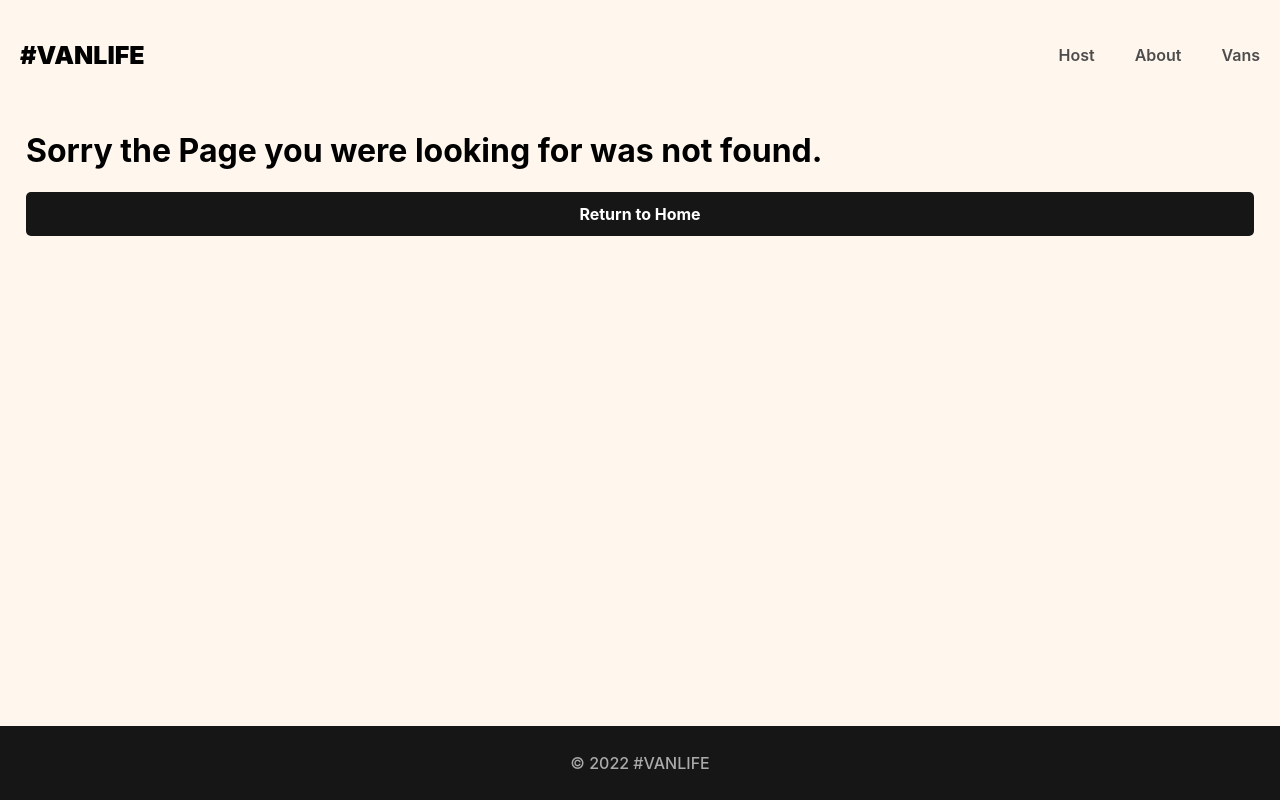
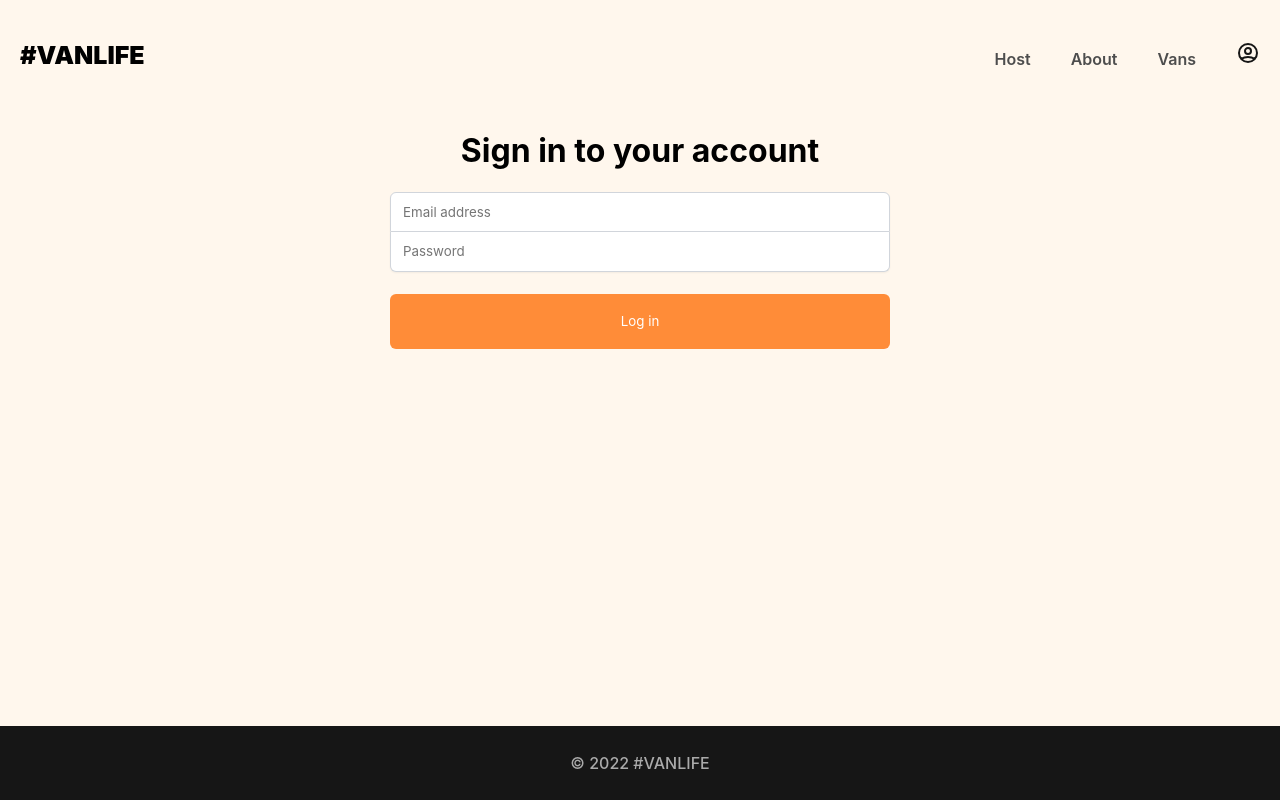
Before and after one commit to JIrv30/project10-vanlife, a React (Vite) app: page /login in a window 1280 px wide. Before the commit this address had no page. Built offline with nearby package versions, Linux system fonts and the light colour scheme; what miragejs would draw is missing.

Commit message:
login page created

```diff
--- a/src/App.jsx
+++ b/src/App.jsx
@@ -1,4 +1,4 @@
-import { BrowserRouter, Routes, Route, Link } from 'react-router-dom'
+import { BrowserRouter, Routes, Route } from 'react-router-dom'
 import Home from './Home';
 import About from './About';
 import Vans from './Vans';
@@ -14,6 +14,7 @@
 import HostVanPricing from './pages/HostVanPricing'
 import HostVanInfo from './pages/HostVanInfo'
 import NotFound from './pages/NotFound';
+import Login from './pages/Login';
 
 import './App.css'
 import './server'
@@ -33,6 +34,10 @@
           <Route path="about" element={<About />} />
           <Route path="vans" element={<Vans />} />
           <Route path="vans/:id" element={<VanDetail />} />
+          <Route
+            path='login'
+            element={<Login />}
+          />
 
           <Route path='host' element={<HostLayout />} >
             <Route index element={<Dashboard />} />
--- a/src/Vans.jsx
+++ b/src/Vans.jsx
@@ -1,14 +1,26 @@
 import { useEffect, useState } from 'react'
 import {Link, useSearchParams} from 'react-router-dom'
+import { getVans } from './api'
 
 export default function Vans () {
   const [vans, setVans] = useState([])
   const [searchParams, setSearchParams] = useSearchParams()
+  const [loading, setLoading] = useState(false)
+  const [error, setError] = useState(null)
 
   useEffect(()=>{
-    fetch('/api/vans')
-    .then(res=>res.json())
-    .then(data=>setVans(data.vans))
+    async function loadVans () {
+      setLoading(true)
+      try {
+        const data = await getVans()
+        setVans(data)
+      } catch (err) {
+        setError(err)
+      } finally {
+        setLoading(false)
+      }
+    }
+    loadVans()
   },[])
 
   const typeFilter = searchParams.get('type')
@@ -47,6 +59,14 @@
       </Link>
     </div>
   ))
+
+  if(loading) {
+    return <h1>Loading...</h1>
+  }
+
+  if (error) {
+    return <h1>There was an error: {error.message}</h1>
+  }
 
   return (
     <div className='van-list-container'>
--- /dev/null
+++ b/src/api.js
@@ -0,0 +1,14 @@
+
+export async function getVans () {
+  const res = await fetch('/api/vans')
+  if(!res.ok) {
+    throw {
+      message : 'Failed to fetch vans',
+      statusText: res.statusText,
+      status: res.status
+    }
+  }
+  const data = await res.json()
+  return data.vans
+
+}
--- a/src/components/Header.jsx
+++ b/src/components/Header.jsx
@@ -1,4 +1,5 @@
 import {NavLink ,Link } from "react-router-dom";
+import userCircle from '../assets/user-circle.svg'
 
 export default function Header () {
 
@@ -27,6 +28,16 @@
         to="/vans"
         style={({isActive})=>isActive ? activeStyles : null}
         >Vans</NavLink>
+
+        <Link
+        to='login'
+        className="login-link"
+        >
+          <img
+          src={userCircle}
+          className="login-icon"
+          />
+        </Link>
       </nav>
     </header>
   )
--- a/src/index.css
+++ b/src/index.css
@@ -470,3 +470,51 @@
   background-color: #161616;
   color: white;
 }
+
+/* Login form */
+
+.login-container {
+  display: flex;
+  flex-direction: column;
+  align-items: center;
+  padding-inline: 27px;
+}
+
+.login-form {
+  display: flex;
+  flex-direction: column;
+  width: 100%;
+  max-width: 500px;
+}
+
+.login-form > input {
+  border: 1px solid rgba(209, 213, 219);
+  height: 40px;
+  text-indent: 10px;
+  font-family: "Inter", sans-serif;
+  box-shadow: 0px 1px 2px rgba(0, 0, 0, 0.05);
+  font-weight: 400;
+}
+
+.login-form > input:focus {
+  outline: none;
+}
+
+.login-form > input:first-of-type {
+  border-radius: 6px 6px 0px 0px;
+}
+
+.login-form > input:last-of-type {
+  border-radius: 0px 0px 6px 6px;
+  border-top: none;
+}
+
+.login-form > button {
+  background-color: #FF8C38;
+  border: none;
+  border-radius: 6px;
+  height: 55px;
+  margin-top: 22px;
+  color: white;
+  font-family: "Inter", sans-serif;
+}
--- /dev/null
+++ b/src/pages/Login.jsx
@@ -0,0 +1,45 @@
+import { useState } from "react";
+import { useNavigate } from "react-router-dom";
+
+export default function Login () {
+  const [loginFormData, setLoginFormData] = useState({
+    email:'',
+    password: ''
+  })
+
+  function handleSubmit (e) {
+    e.preventDefault()
+    console.log(loginFormData)
+  }
+
+  function handleChange (e) {
+    const {name, value} = e.target
+    setLoginFormData(prev => ({
+      ...prev,
+      [name]: value
+    }))
+  }
+
+  return (
+    <div className="login-container">
+      <h1>Sign in to your account</h1>
+      <form onSubmit={handleSubmit} className="login-form">
+        <input
+        name="email"
+        onChange={handleChange}
+        type="email"
+        placeholder="Email address"
+        value={loginFormData.email}
+        />
+        <input
+        name="password"
+        onChange={handleChange}
+        type="password"
+        placeholder="Password"
+        value={loginFormData.password}
+        />
+        <button>Log in</button>
+      </form>
+    </div>
+  )
+}
--- a/src/server.js
+++ b/src/server.js
@@ -20,6 +20,7 @@
         this.logging = false
 
         this.get("/vans", (schema, request) => {
+            // return new Response(400, {}, {error: "Error fetching data"})
             return schema.vans.all()
         })
 
```
Also changed, not shown: src/assets/user-circle.svg (added).
